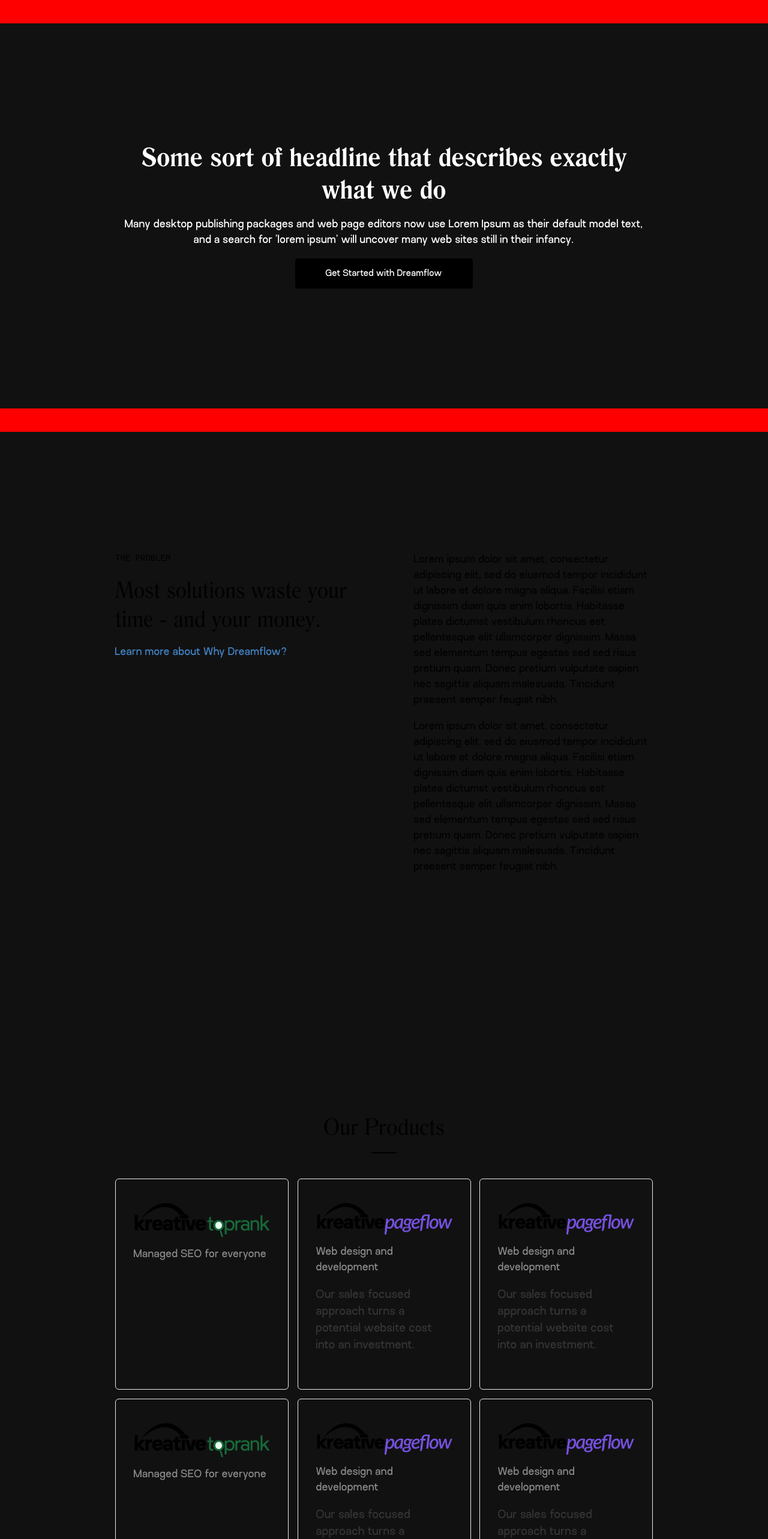
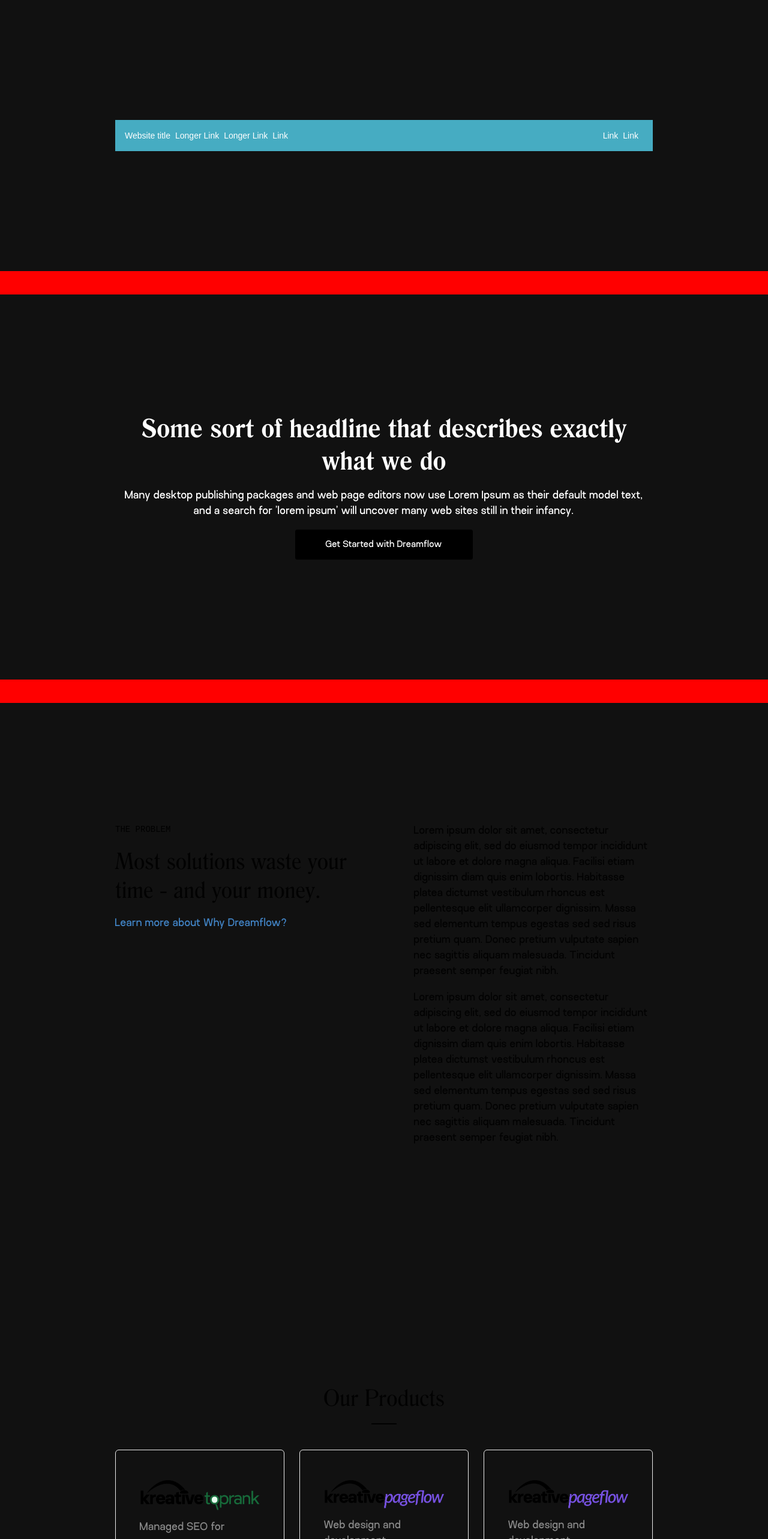
Before and after one commit to kreative/dreamflow-site, a Next.js app: page / in a window 1280 px wide. Shown: the top 2566 px of the page at 60% size. Built offline with nearby package versions, Linux system fonts and the light colour scheme.

Commit message:
Created the navbar and edited the product card

```diff
--- /dev/null
+++ b/components/Navbar/Navbar.js
@@ -0,0 +1,87 @@
+import React, { Component } from "react";
+import Wrapper from "../Wrapper/Wrapper";
+
+class Navbar extends Component {
+  classToggle() {
+    const navs = document.querySelectorAll(".Navbar__Items");
+    navs.forEach((nav) => nav.classList.toggle("Navbar__ToggleShow"));
+  }
+
+  render() {
+    return (
+      <Wrapper bg="" paddingTop="" paddingBottom="">
+        <div className="Navbar">
+          <div className="Navbar__Link Navbar__Link-brand">Website title</div>
+          <div
+            className="Navbar__Link Navbar__Link-toggle"
+            onClick={this.classToggle}
+          >
+            <i className="fas fa-bars"></i>
+          </div>
+          <nav className="Navbar__Items">
+            <div className="Navbar__Link">Longer Link</div>
+            <div className="Navbar__Link">Longer Link</div>
+            <div className="Navbar__Link">Link</div>
+          </nav>
+          <nav className="Navbar__Items Navbar__Items--right">
+            <div className="Navbar__Link">Link</div>
+            <div className="Navbar__Link">Link</div>
+          </nav>
+          <style jsx>{`
+            .Navbar {
+              background-color: #46acc2;
+              display: flex;
+              padding: 16px;
+              font-family: sans-serif;
+              color: white;
+            }
+
+            .Navbar__Link {
+              padding-right: 8px;
+            }
+
+            .Navbar__Items {
+              display: flex;
+            }
+
+            .Navbar__Items--right {
+              margin-left: auto;
+            }
+
+            .Navbar__Link-toggle {
+              display: none;
+            }
+
+            @media only screen and (max-width: 768px) {
+              .Navbar__Items,
+              .Navbar {
+                flex-direction: column;
+              }
+
+              .Navbar__Items {
+                display: none;
+              }
+
+              .Navbar__Items--right {
+                margin-left: 0;
+              }
+
+              .Navbar__ToggleShow {
+                display: flex;
+              }
+
+              .Navbar__Link-toggle {
+                align-self: flex-end;
+                display: initial;
+                position: absolute;
+                cursor: pointer;
+              }
+            }
+          `}</style>
+        </div>
+      </Wrapper>
+    );
+  }
+}
+
+export default Navbar;
--- a/components/ProductCard/ProductCard.js
+++ b/components/ProductCard/ProductCard.js
@@ -1,5 +1,4 @@
 import React, { Component } from 'react';
-import Button from "../Button/Button";
 
 class ProductCard extends Component {
   render() {
@@ -15,7 +14,7 @@ class ProductCard extends Component {
         <style jsx>{`
           .card {
             border: 1.5px solid #EAEAEA;
-            padding: 40px 30px;
+            padding: 50px 40px;
             border-radius: 6px;
             text-align: left;
             height: 100%;
--- a/pages/index.js
+++ b/pages/index.js
@@ -1,4 +1,5 @@
 import Head from "next/head";
+import Navbar from "../components/Navbar/Navbar";
 import Wrapper from "../components/Wrapper/Wrapper";
 import Button from "../components/Button/Button";
 import LineLabel from "../components/LineLabel/LineLabel";
@@ -12,7 +13,10 @@ export default function Home() {
       <Head>
         <title>Kreative Dreamflow</title>
         <link rel="icon" href="/favicon.ico" />
+        <script type="text/javascript" src="https://kit.fontawesome.com/abadd7b058.js" crossorigin="anonymous"></script>
       </Head>
+
+      <Navbar/>
 
       <div className="splash">
         <Wrapper bg="rgba(0,0,0,0)" paddingTop="0px" paddingBottom="0px">
@@ -81,7 +85,7 @@ export default function Home() {
           <HeaderLine color="black" />
         </div>
         <Container style={{ padding: "0px" }} fluid>
-          <Row gutterWidth={15}>
+          <Row gutterWidth={25}>
             <Col sm={4}>
               <ProductCard
                 logo="/toprank-color.png"
@@ -107,7 +111,7 @@ export default function Home() {
               />
             </Col>
           </Row>
-          <Row gutterWidth={15} style={{paddingTop:"15px"}}>
+          <Row gutterWidth={25} style={{paddingTop:"25px"}}>
             <Col sm={4}>
               <ProductCard
                 logo="/toprank-color.png"
```
